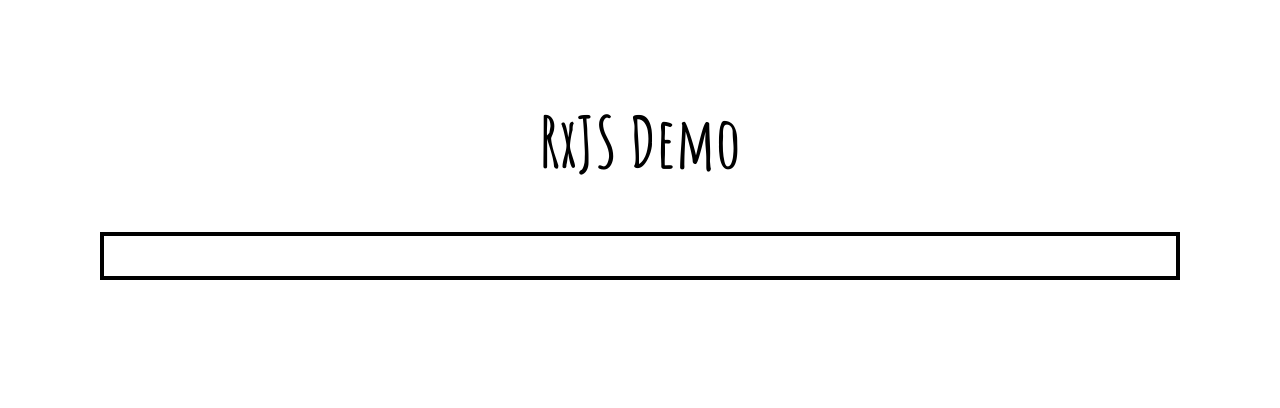
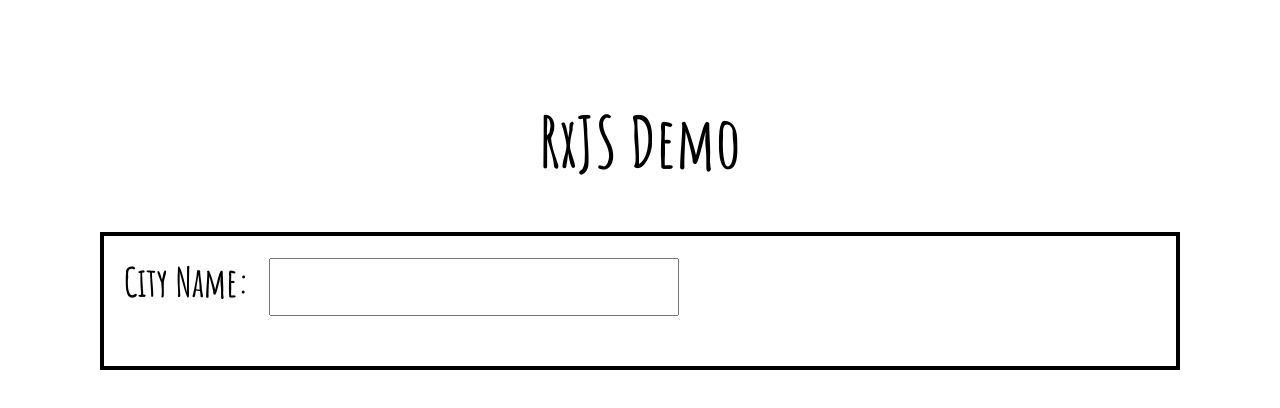
Before and after one commit to M-Nasab/rxjs-demo, a Vue app: page / in a window 1280 px wide. Shown: the top 408 px of the page. Built offline with nearby package versions, Linux system fonts and the light colour scheme.

Commit message:
switchMap and user input

```diff
--- a/src/App.vue
+++ b/src/App.vue
@@ -5,8 +5,24 @@
     </h1>
 
     <div class="data-container">
-      <div v-if="position" class="position">
-        {{ `[${position.x}, ${position.y}]` }}
+      <label class="text-input">
+        <span>City Name:</span>
+        <input type="text" @input="input">
+      </label>
+
+      <div v-if="weather" class="weather">
+        <div>
+          Name: {{ weather.name }}
+        </div>
+        <div>
+          Temperature: {{ weather.main.temp }}
+        </div>
+        <div>
+          Pressure: {{ weather.main.pressure }}
+        </div>
+        <div>
+          Humidity: {{ weather.main.humidity }}
+        </div>
       </div>
     </div>
 
@@ -14,22 +30,47 @@
 </template>
 
 <script>
-import { fromEvent } from 'rxjs';
-import { throttleTime } from 'rxjs/operators';
+import {
+  from,
+  Subject,
+  throwError,
+} from 'rxjs';
+import {
+  catchError,
+  debounceTime,
+  map,
+  mergeMap,
+  switchMap,
+} from 'rxjs/operators';
 
 export default {
   data() {
     return {
-      position: null,
+      weather: null,
+      inputSubject: new Subject(),
     };
   },
   mounted() {
-    const observer = fromEvent(document, 'mousemove').pipe(
-      throttleTime(1000),
+    const observer = this.inputSubject.pipe(
+      debounceTime(1000),
+      switchMap((query) => from(this.getWeather(query))),
+      mergeMap((result) => (result.cod === 200 ? from([result]) : throwError('error'))),
+      map((weather) => {
+        if (!weather || !weather.main) return weather;
+
+        return {
+          ...weather,
+          main: {
+            ...weather.main,
+            temp: Math.round(weather.main.temp - 273.15),
+          },
+        };
+      }),
+      catchError(() => observer),
     );
 
-    observer.subscribe((event) => {
-      this.position = event;
+    observer.subscribe((weather) => {
+      this.weather = weather;
     });
   },
   methods: {
@@ -39,6 +80,10 @@
       const url = `https://api.openweathermap.org/data/2.5/weather?q=${cityName}&appid=${apiKey}`;
 
       return fetch(url).then((result) => result.json());
+    },
+
+    input(event) {
+      this.inputSubject.next(event.target.value);
     },
   },
 };
@@ -105,4 +150,20 @@
   justify-items: center;
   align-items: center;
 }
+
+.text-input {
+  font-size: 40px;
+  margin-bottom: 30px;
+  display: block;
+
+  span {
+    font-weight: bold;
+    margin-inline-end: 20px;
+  }
+
+  input {
+    font-size: 30px;
+    padding: 10px;
+  }
+}
 </style>
```
